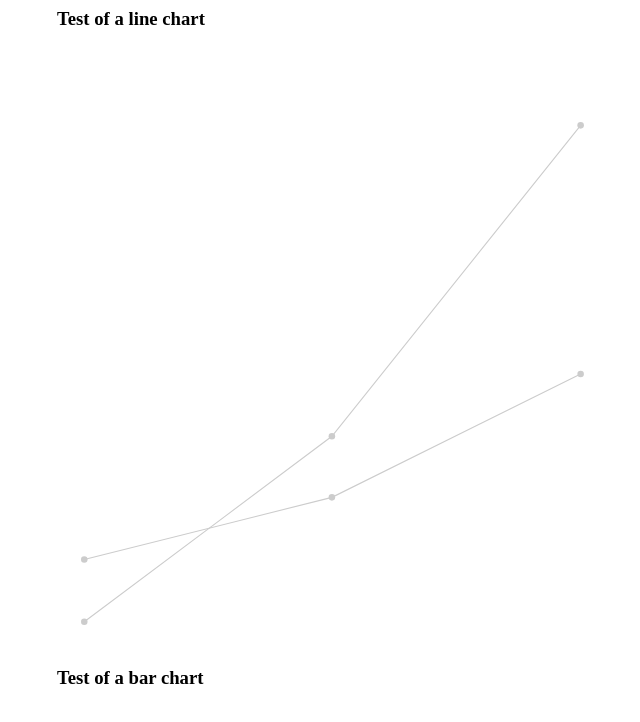
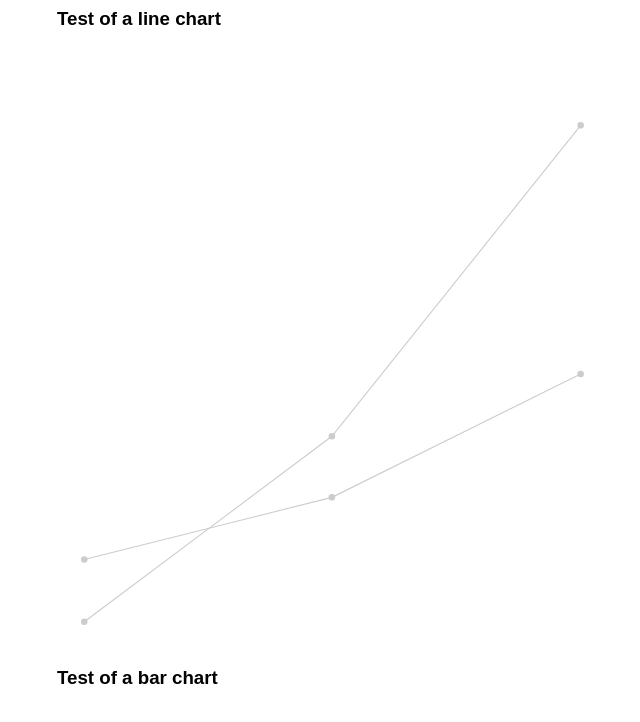
Before and after one commit to seracio/brief, a React (Vite) app: page / in a window 1280 px wide. Shown: the top 722 px of the page, without its empty margins (283-923 px from the left). Built offline with nearby package versions, Linux system fonts and the light colour scheme.

Commit message:
Remove title

```diff
--- a/src/index.tsx
+++ b/src/index.tsx
@@ -44,7 +44,8 @@ ReactDOM.render(
         style={{
             width: '100%',
             maxWidth: '600px',
-            margin: 'auto'
+            margin: 'auto',
+            fontFamily: 'sans-serif'
         }}
     >
         <h3>Test of a line chart</h3>
@@ -55,6 +56,7 @@ ReactDOM.render(
             </Group>
         </Chart>
         <h3>Test of a bar chart</h3>
+        <Chart data={data}>{/**/}</Chart>
     </div>,
     document.querySelector('#root') as HTMLElement
 );
```
Also changed, not shown: src/Title.tsx (deleted), 2 other files (tests, documents, lock files or other folders).
